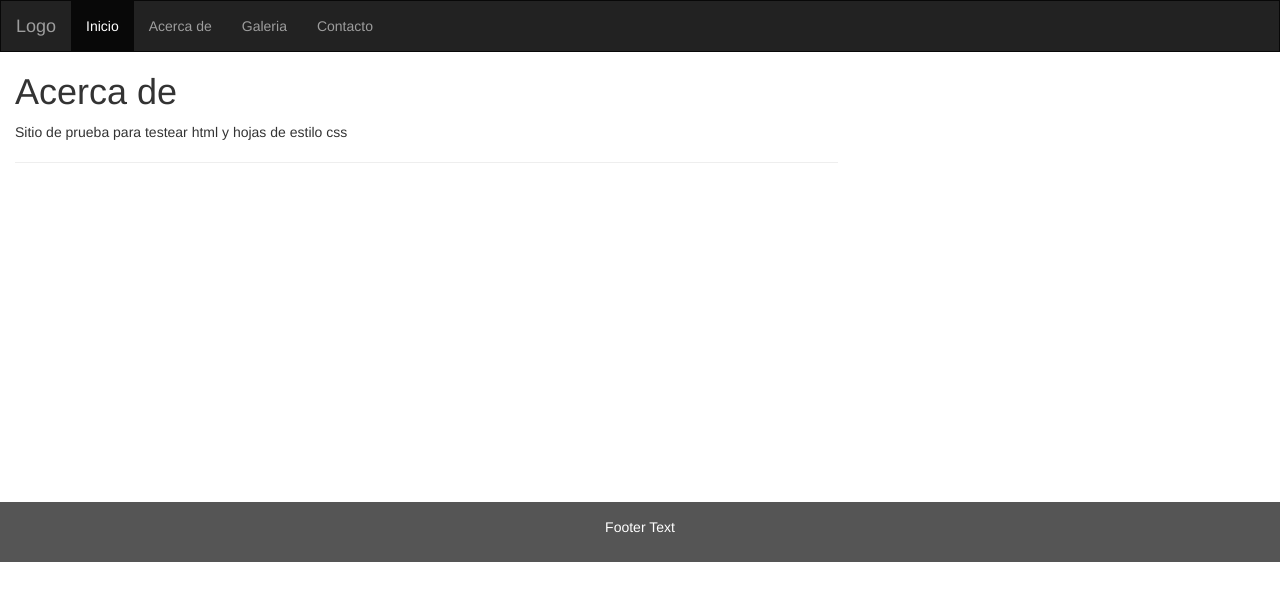
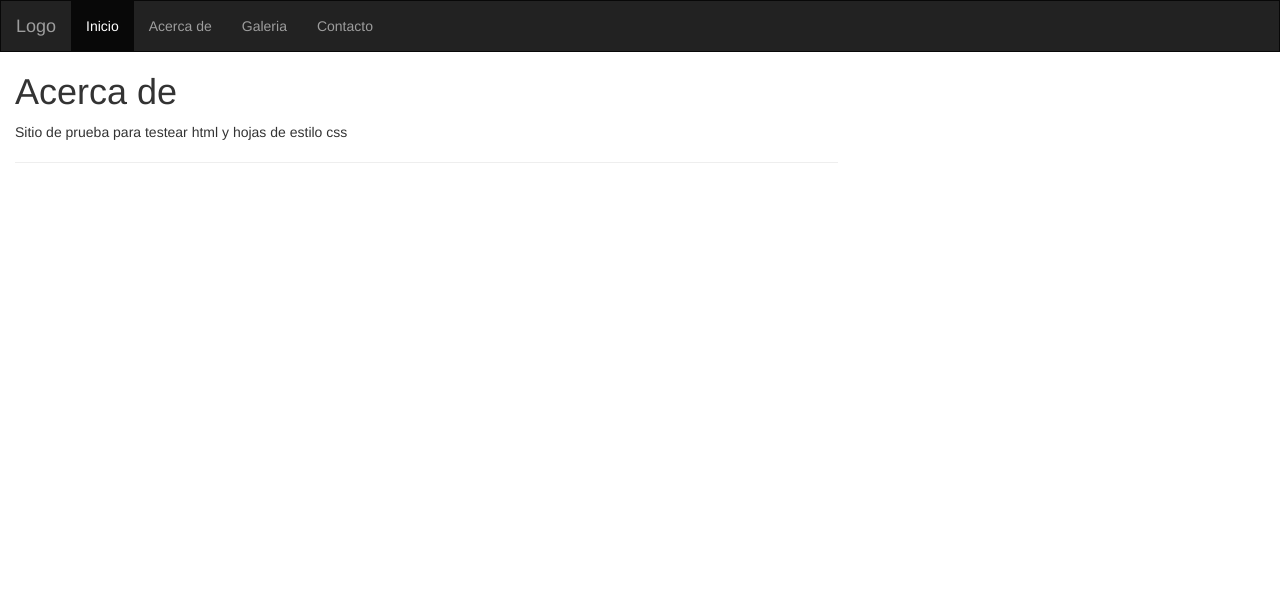
Before and after one commit to Juanxo05/Proyecto, a plain HTML site: page about.html in a window 1280 px wide. Drawn offline with nearby package versions, Linux system fonts and the light colour scheme; files that its build step writes are made by us from their sources.

Commit message:
Se quito pie de pagina

```diff
--- a/about.html
+++ b/about.html
@@ -45,9 +45,7 @@
   </div>
 </div>
 
-<footer class="container-fluid text-center">
-  <p>Footer Text</p>
-</footer>
+
 
 </body>
 </html>
```
Also changed, not shown: contacto.html (+1 -3 lines), galeria.html (+1 -3 lines), index.html (+1 -3 lines).
